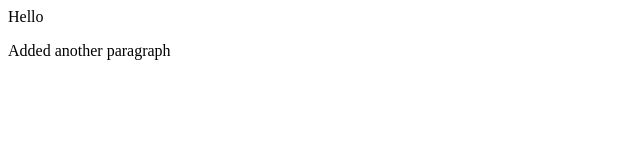
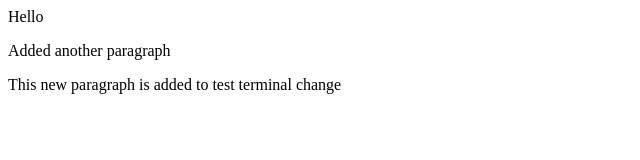
Before and after one commit to k-afonso/demo-repo, a plain HTML site: page index.html in a window 1280 px wide. Shown: the whole page, without its empty margins (0-640 px from the left). Drawn offline with Linux system fonts and the light colour scheme.

Commit message:
Paragraph Terminal
I added this paragraph and now I want to see if my connection with GitHbu will work with the terminal

```diff
--- a/index.html
+++ b/index.html
@@ -1,2 +1,4 @@
 <div>Hello</div>
 <p>Added another paragraph</p>
+
+<p>This new paragraph is added to test terminal change</p>
```
